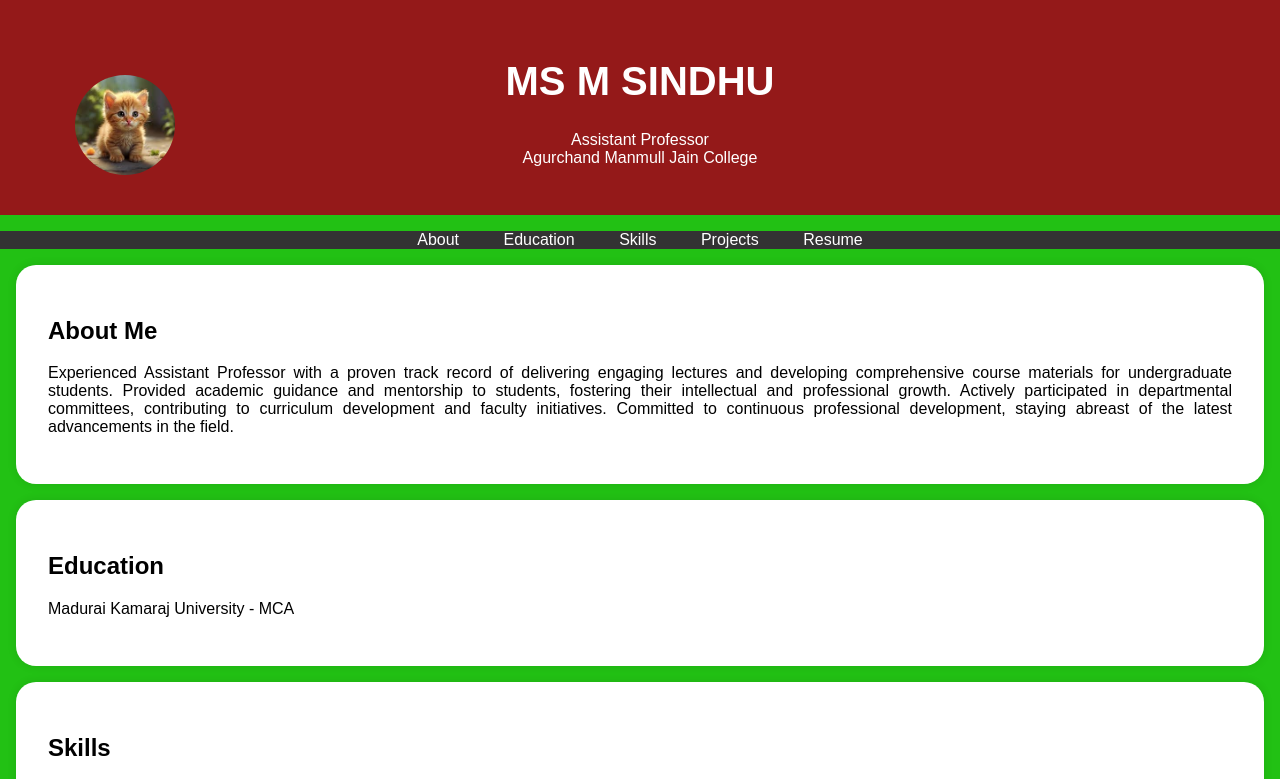
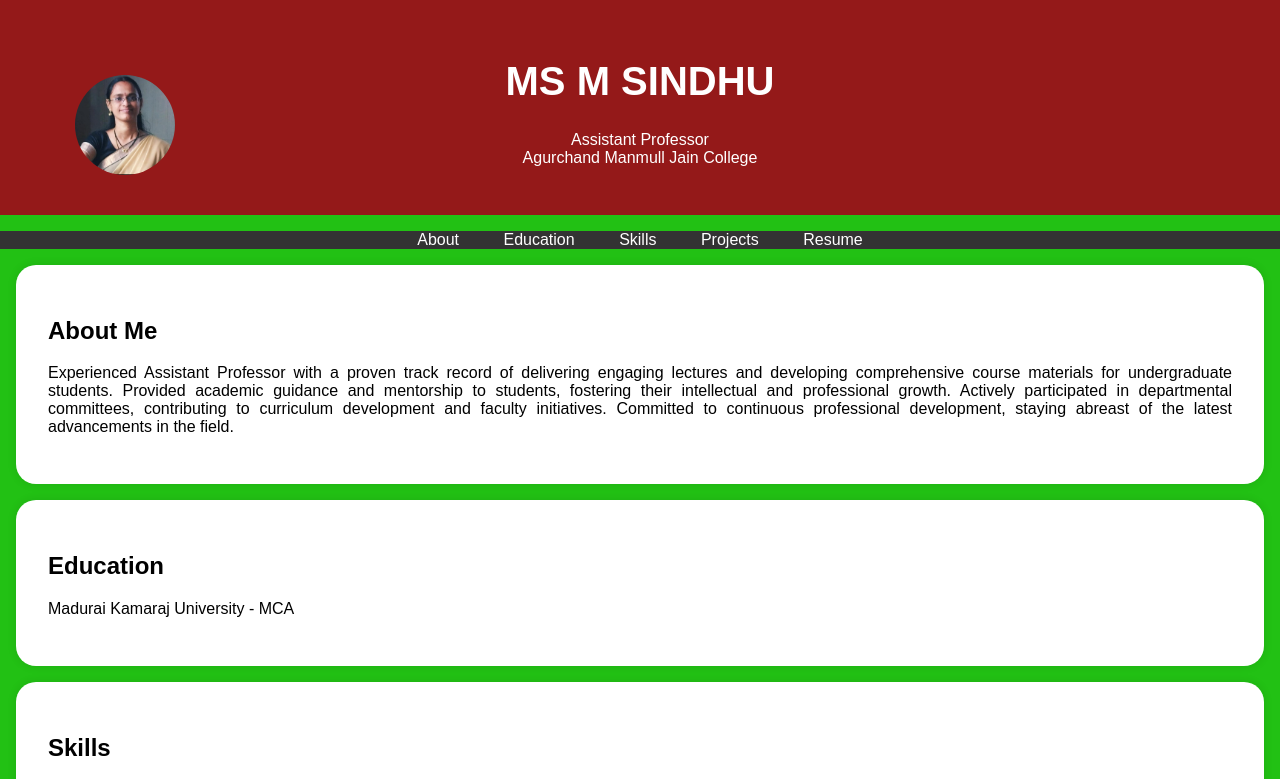
Before and after one commit to Sindhu1503/Project, a plain HTML site: page index.html in a window 1280 px wide. Shown: the top 779 px of the page. Drawn offline with Linux system fonts and the light colour scheme.

Commit message:
Update index.html

```diff
--- a/index.html
+++ b/index.html
@@ -95,7 +95,7 @@
     <header>
         <div class="header-content">
             <!-- Add your profile picture here -->
-            <img src="https://github.com/Sindhu1503/Project/blob/b290ef44abe8776f97784c6612c3907a879a3db7/cat.jpg" alt="Your Profile Picture" class="profile-picture">
+            <img src="./Sindhu_Photo.jpeg" alt="Your Profile Picture" class="profile-picture">
             <h1>MS M SINDHU</h1>
             <p>Assistant Professor<br>Agurchand Manmull Jain College</p>
         </div>
```
